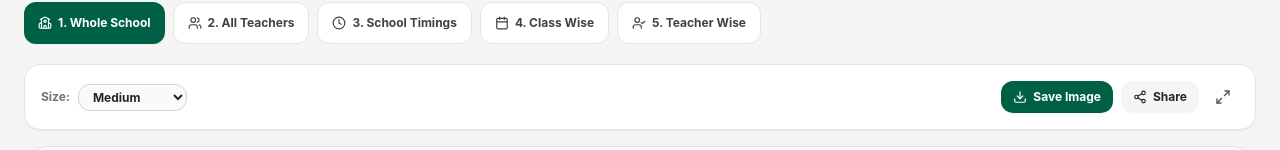
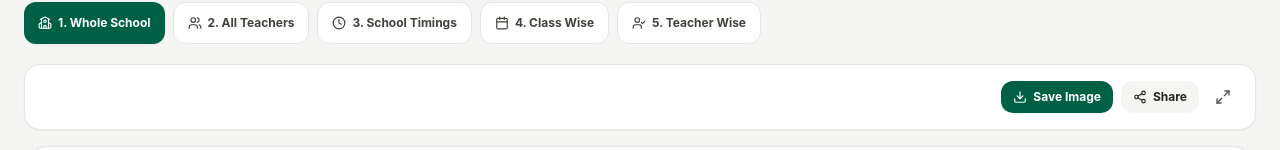
Before and after one commit to littlevase/classgrid, a React (Vite) app: page / in a window 1280 px wide. Both pictures are taken after a click on the button "Views". Shown: the part 144-294 px from the top of the page. Built offline with nearby package versions, Linux system fonts and the light colour scheme.

Commit message:
correction

```diff
--- a/src/views/ViewTimetablesView.tsx
+++ b/src/views/ViewTimetablesView.tsx
@@ -1,7 +1,7 @@
 import React, { useState } from 'react';
 import { useTimetable } from '../context/TimetableContext';
 import { createTimetableCanvas, shareOrDownloadCanvas } from '../utils/canvasExport';
-import { DAY_NAMES, VIEW_SIZES } from '../types/timetable';
+import { DAY_NAMES } from '../types/timetable';
 import {
   Download,
   Share2,
@@ -155,18 +155,6 @@ export const ViewTimetablesView: React.FC = () => {
             </label>
           )}
 
-          <div className="flex items-center gap-2">
-            <label className="text-xs font-bold text-stone-500">Size:</label>
-            <select
-              value={data.viewSize}
-              onChange={(e) => updateData(prev => ({ ...prev, viewSize: e.target.value as any }))}
-              className="px-2.5 py-1 bg-stone-50 dark:bg-stone-950 border border-stone-300 dark:border-stone-700 rounded-xl text-xs font-bold text-stone-800 dark:text-stone-200"
-            >
-              {Object.keys(VIEW_SIZES).map(k => (
-                <option key={k} value={k}>{VIEW_SIZES[k].label}</option>
-              ))}
-            </select>
-          </div>
         </div>
 
         <div className="flex items-center gap-2">
```
